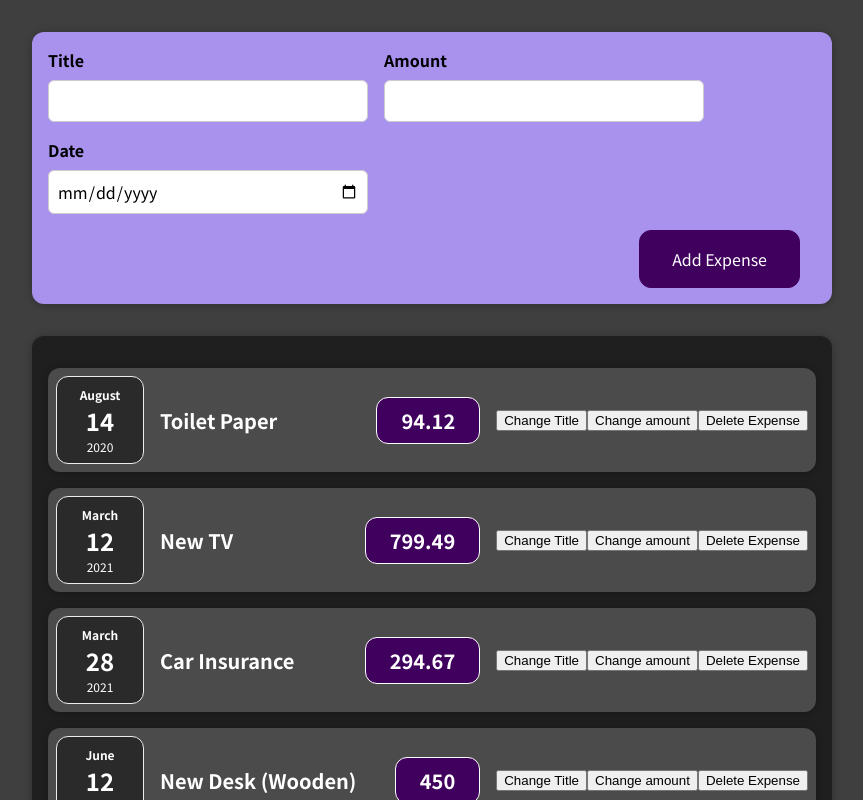
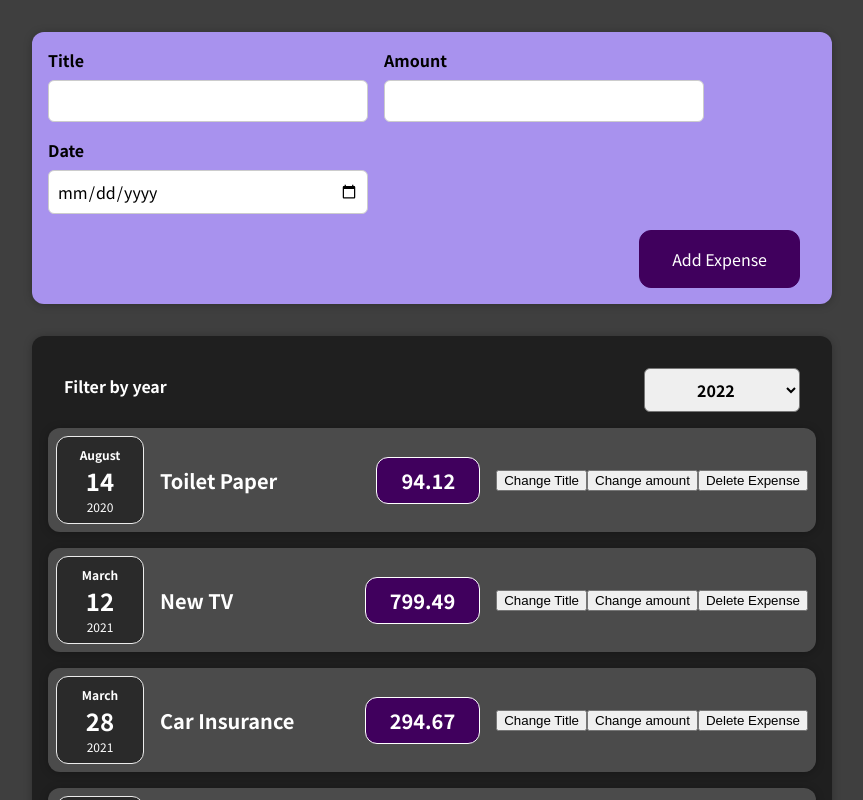
Before and after one commit to AshwiniPare/ExpenseTrackerWithReact, a React (Create React App) app: page / in a window 1280 px wide. Shown: the top 800 px of the page, without its empty margins (208-1071 px from the left). Built offline with nearby package versions, Linux system fonts and the light colour scheme.

Commit message:
using fiters and states

```diff
--- a/src/App.js
+++ b/src/App.js
@@ -1,4 +1,4 @@
-import React from 'react'
+import React, {useState} from 'react'
 import Expenses from './components/Expenses/Expenses'
 import  NewExpense from './components/NewExpense/NewExpense';
 
@@ -8,6 +8,8 @@ const App = () => {
     {title: 'Car Insurance', amount: 294.67, date: new Date(2023, 2, 28), location: 'Puttur'},
     {title: 'Car Insurance', amount: 294.67, date: new Date(2023, 2, 28), location: 'Bangalore'}
   ]*/
+
+
 
   const expenses = [
     {
@@ -30,6 +32,16 @@ const App = () => {
       date: new Date(2021, 5, 12),
     },
   ];
+
+  const [enteredExpense, setExpenses] = useState(expenses);
+
+  const addExpensehandler = expense => {
+    console.log('In app.js');
+    expenses.push(expense);
+    setExpenses(expenses);
+    console.log(expenses);
+  }
+
  /*return React.createElement(
     'div',
     {},
@@ -38,7 +50,7 @@ const App = () => {
   );*/
   return (
       <div >
-        <NewExpense />
+        <NewExpense onAddExpense={addExpensehandler}/>
       <Expenses expenses={expenses}></Expenses>
 
     </div>
--- a/src/components/Expenses/ExpenseItem.js
+++ b/src/components/Expenses/ExpenseItem.js
@@ -1,4 +1,4 @@
-import React, { useState } from 'react';
+import React from 'react';
 
 import './ExpenseItem.css'
 import ExpenseDate from './ExpenseDate';
@@ -6,22 +6,6 @@ import ExpenseDetail from './ExpenseDetail';
 import Card from '../UI/Card'
 
 function ExpenseItem(props) {
-  const [amount, setAmount] = useState(props.amount);
-  const [title, setTitle] = useState(props.title);
-
-
-  const clickHandler = () => {
-    setTitle('Updated!');
-    console.log("Clicked!!!");
-
-  };
-
-  const amountHandler = () => {
-    setAmount("100$");
-    console.log("Amount Clicked!!!");
-
-  };
-
   const deleteHandler = () => {
     console.log("Clicked!!! + ");
     var gfg_down =
@@ -34,10 +18,10 @@ function ExpenseItem(props) {
  return (
     <Card className="expense-item">
      <ExpenseDate date={props.date}></ExpenseDate>
-      <ExpenseDetail amount={amount} location={props.location} title={title}></ExpenseDetail>
-      <button onClick={clickHandler}>Change Title</button>
-      <button onClick={amountHandler}>Change amount</button>
-      <button onClick={deleteHandler}>Delete Expense</button>
+      <ExpenseDetail amount={props.amount} location={props.location} title={props.title}></ExpenseDetail>
+      <button >Change Title</button>
+      <button >Change amount</button>
+      <button >Delete Expense</button>
     </Card>
   );
 }
--- a/src/components/Expenses/Expenses.js
+++ b/src/components/Expenses/Expenses.js
@@ -1,12 +1,19 @@
-import React from 'react'
+import React, {useState} from 'react'
 import ExpenseItem from './ExpenseItem';
+import ExpensesFilter from './ExpensesFilter';
 import Card from '../UI/Card'
 import './Expenses.css'
 
 function Expenses(props) {
+  const [filteredYear, setFilteredYear] = useState('2023');
+
+  const filterChangeHandler = selectedYear => {
+    setFilteredYear(selectedYear);
+  }
+
     return (
         <Card className="expenses">
-
+          <ExpensesFilter selected={filteredYear} onChangeFilter={filterChangeHandler}></ExpensesFilter>
 
       {props.expenses.map(item => (
         <ExpenseItem  key={item.id}
--- /dev/null
+++ b/src/components/Expenses/ExpensesFilter.css
@@ -0,0 +1,24 @@
+.expenses-filter {
+    color: white;
+    padding: 0 1rem;
+  }
+
+  .expenses-filter__control {
+    display: flex;
+    width: 100%;
+    align-items: center;
+    justify-content: space-between;
+    margin: 1rem 0;
+  }
+
+  .expenses-filter label {
+    font-weight: bold;
+    margin-bottom: 0.5rem;
+  }
+
+  .expenses-filter select {
+    font: inherit;
+    padding: 0.5rem 3rem;
+    font-weight: bold;
+    border-radius: 6px;
+  }
--- /dev/null
+++ b/src/components/Expenses/ExpensesFilter.js
@@ -0,0 +1,21 @@
+import React from 'react';
+
+import './ExpensesFilter.css';
+
+const ExpensesFilter = () => {
+  return (
+    <div className='expenses-filter'>
+      <div className='expenses-filter__control'>
+        <label>Filter by year</label>
+        <select>
+          <option value='2022'>2022</option>
+          <option value='2021'>2021</option>
+          <option value='2020'>2020</option>
+          <option value='2019'>2019</option>
+        </select>
+      </div>
+    </div>
+  );
+};
+
+export default ExpensesFilter;
--- a/src/components/NewExpense/ExpenseForm.js
+++ b/src/components/NewExpense/ExpenseForm.js
@@ -2,7 +2,7 @@ import React, {useState} from 'react';
 
 import './ExpenseForm.css';
 
-const ExpenseForm = () => {
+const ExpenseForm = (props) => {
    const [enteredTitle, setEnteredTitle] = useState('');
    const [enteredAmount, setEnteredAmount] = useState('');
    const [enteredDate, setEnteredDate] = useState('');
@@ -39,25 +39,39 @@ const ExpenseForm = () => {
         // })
     }
 
-    return <form>
+    const submitHandler = (event) => {
+        event.preventDefault();
+        const expenseData = {
+            title: enteredTitle,
+            amount: enteredAmount,
+            date: new Date(enteredDate)
+        };
+
+        props.onSaveExpenseData(expenseData);
+        setEnteredTitle("");
+        setEnteredAmount("");
+        setEnteredDate("");
+    }
+
+    return (<form onSubmit={submitHandler}>
         <div className="new-expense__controls">
             <div className="new-expense__control">
                 <label>Title</label>
-                <input type="text" onChange={titleChangeHandler}/>
+                <input type="text" value={enteredTitle} onChange={titleChangeHandler}/>
             </div>
             <div className="new-expense__control">
                 <label>Amount</label>
-                <input type="number" min="0.01" step="0.01" onChange={amountChangeHandler}/>
+                <input type="number" value={enteredAmount} min="0.01" step="0.01" onChange={amountChangeHandler}/>
             </div>
             <div className="new-expense__control">
                 <label>Date</label>
-                <input type="date" min="2019-01-01" max="2022-12-31" onChange={dateChangeHandler}/>
+                <input type="date" value={enteredDate} min="2019-01-01" max="2022-12-31" onChange={dateChangeHandler}/>
             </div>
         </div>
         <div className='new-expense__actions'>
             <button type="submit">Add Expense</button>
         </div>
-    </form>
+    </form>)
 };
 
 export default ExpenseForm;
--- a/src/components/NewExpense/NewExpense.js
+++ b/src/components/NewExpense/NewExpense.js
@@ -4,9 +4,18 @@ import ExpenseForm from './ExpenseForm';
 
 import './NewExpense.css';
 
-const NewExpense = () => {
+const NewExpense = (props) => {
+    const saveExpenseDataHandler = (enteredExpenseData) => {
+        const expenseData = {
+            ...enteredExpenseData,
+            id: Math.random().toString()
+        }
+        props.onAddExpense(expenseData);
+        console.log(expenseData);
+    }
+
     return <div className="new-expense">
-        <ExpenseForm />
+        <ExpenseForm onSaveExpenseData={saveExpenseDataHandler}/>
     </div>
 };
 
```
